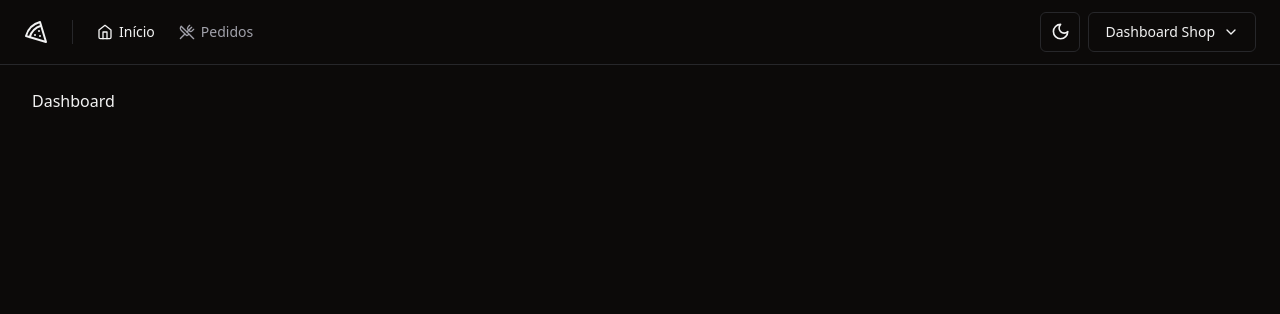
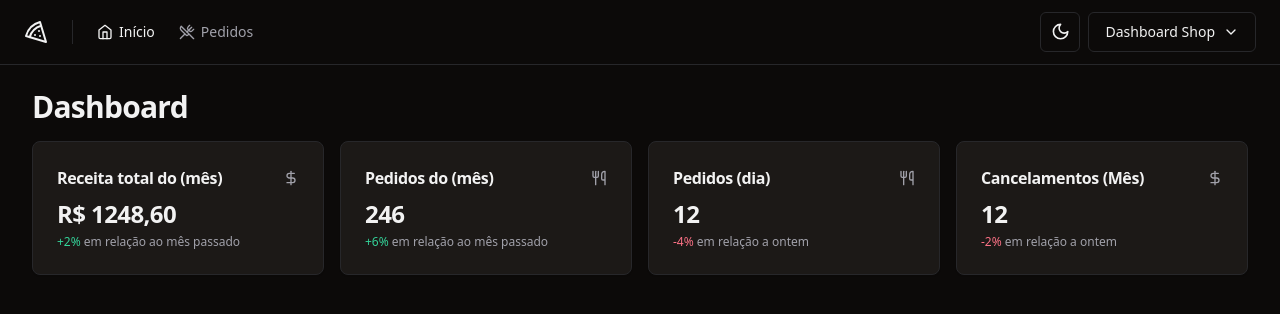
Before and after one commit to eleazar-nascimento/delivery-dashboard-web, a React (Vite) app: page / in a window 1280 px wide. Shown: the top 314 px of the page. Built offline with nearby package versions, Linux system fonts and the light colour scheme.

Commit message:
feat: implement static card status

```diff
--- /dev/null
+++ b/src/components/ui/card.tsx
@@ -0,0 +1,79 @@
+import * as React from 'react'
+
+import { cn } from '@/lib/utils'
+
+const Card = React.forwardRef<
+  HTMLDivElement,
+  React.HTMLAttributes<HTMLDivElement>
+>(({ className, ...props }, ref) => (
+  <div
+    ref={ref}
+    className={cn(
+      'rounded-lg border bg-card text-card-foreground shadow-sm',
+      className,
+    )}
+    {...props}
+  />
+))
+Card.displayName = 'Card'
+
+const CardHeader = React.forwardRef<
+  HTMLDivElement,
+  React.HTMLAttributes<HTMLDivElement>
+>(({ className, ...props }, ref) => (
+  <div
+    ref={ref}
+    className={cn('flex flex-col space-y-1.5 p-6', className)}
+    {...props}
+  />
+))
+CardHeader.displayName = 'CardHeader'
+
+const CardTitle = React.forwardRef<
+  HTMLParagraphElement,
+  React.HTMLAttributes<HTMLHeadingElement>
+>(({ className, ...props }, ref) => (
+  <h3
+    ref={ref}
+    className={cn(
+      'text-2xl font-semibold leading-none tracking-tight',
+      className,
+    )}
+    {...props}
+  />
+))
+CardTitle.displayName = 'CardTitle'
+
+const CardDescription = React.forwardRef<
+  HTMLParagraphElement,
+  React.HTMLAttributes<HTMLParagraphElement>
+>(({ className, ...props }, ref) => (
+  <p
+    ref={ref}
+    className={cn('text-sm text-muted-foreground', className)}
+    {...props}
+  />
+))
+CardDescription.displayName = 'CardDescription'
+
+const CardContent = React.forwardRef<
+  HTMLDivElement,
+  React.HTMLAttributes<HTMLDivElement>
+>(({ className, ...props }, ref) => (
+  <div ref={ref} className={cn('p-6 pt-0', className)} {...props} />
+))
+CardContent.displayName = 'CardContent'
+
+const CardFooter = React.forwardRef<
+  HTMLDivElement,
+  React.HTMLAttributes<HTMLDivElement>
+>(({ className, ...props }, ref) => (
+  <div
+    ref={ref}
+    className={cn('flex items-center p-6 pt-0', className)}
+    {...props}
+  />
+))
+CardFooter.displayName = 'CardFooter'
+
+export { Card, CardHeader, CardFooter, CardTitle, CardDescription, CardContent }
--- a/src/pages/app/dashboard.tsx
+++ /dev/null
@@ -1,10 +0,0 @@
-import { Helmet } from 'react-helmet-async'
-
-export function Dashboard() {
-  return (
-    <>
-      <Helmet title="Dashboard" />
-      <h1>Dashboard</h1>
-    </>
-  )
-}
--- /dev/null
+++ b/src/pages/app/dashboard/dashboard.tsx
@@ -0,0 +1,23 @@
+import { Helmet } from 'react-helmet-async'
+
+import { DayOrdersAmontCard } from './day-orders-amount-card'
+import { MonthCanceledOrdersAmontCard } from './month-canceled-amont-card'
+import { MonthOrdersAmountCard } from './month-orders-amount'
+import { MonthRevenueCard } from './month-revenue-card'
+
+export function Dashboard() {
+  return (
+    <>
+      <Helmet title="Dashboard" />
+      <div className="flex flex-col gap-4">
+        <h1 className="text-3xl font-bold tracking-tight">Dashboard</h1>
+        <div className="grid grid-cols-4 gap-4">
+          <MonthRevenueCard />
+          <MonthOrdersAmountCard />
+          <DayOrdersAmontCard />
+          <MonthCanceledOrdersAmontCard />
+        </div>
+      </div>
+    </>
+  )
+}
--- /dev/null
+++ b/src/pages/app/dashboard/day-orders-amount-card.tsx
@@ -0,0 +1,20 @@
+import { Utensils } from 'lucide-react'
+
+import { Card, CardContent, CardHeader, CardTitle } from '@/components/ui/card'
+export function DayOrdersAmontCard() {
+  return (
+    <Card>
+      <CardHeader className="flex-row items-center justify-between space-y-0 pb-2">
+        <CardTitle className="text-base font-semibold">Pedidos (dia)</CardTitle>
+        <Utensils className="h-4 w-4 text-muted-foreground" />
+      </CardHeader>
+      <CardContent className="space-y-1">
+        <span className="text-2xl font-bold tracking-tight">12</span>
+        <p className="text-xs text-muted-foreground">
+          <span className="text-rose-500 dark:text-rose-400">-4%</span> em
+          relação a ontem
+        </p>
+      </CardContent>
+    </Card>
+  )
+}
--- /dev/null
+++ b/src/pages/app/dashboard/month-canceled-amont-card.tsx
@@ -0,0 +1,22 @@
+import { DollarSign } from 'lucide-react'
+
+import { Card, CardContent, CardHeader, CardTitle } from '@/components/ui/card'
+export function MonthCanceledOrdersAmontCard() {
+  return (
+    <Card>
+      <CardHeader className="flex-row items-center justify-between space-y-0 pb-2">
+        <CardTitle className="text-base font-semibold">
+          Cancelamentos (Mês)
+        </CardTitle>
+        <DollarSign className="h-4 w-4 text-muted-foreground" />
+      </CardHeader>
+      <CardContent className="space-y-1">
+        <span className="text-2xl font-bold tracking-tight">12</span>
+        <p className="text-xs text-muted-foreground">
+          <span className="text-rose-500 dark:text-rose-400">-2%</span> em
+          relação a ontem
+        </p>
+      </CardContent>
+    </Card>
+  )
+}
--- /dev/null
+++ b/src/pages/app/dashboard/month-orders-amount.tsx
@@ -0,0 +1,23 @@
+import { Utensils } from 'lucide-react'
+
+import { Card, CardContent, CardHeader, CardTitle } from '@/components/ui/card'
+
+export function MonthOrdersAmountCard() {
+  return (
+    <Card>
+      <CardHeader className="flex-row items-center justify-between space-y-0 pb-2">
+        <CardTitle className="text-base font-semibold">
+          Pedidos do (mês)
+        </CardTitle>
+        <Utensils className="h-4 w-4 text-muted-foreground" />
+      </CardHeader>
+      <CardContent className="space-y-1">
+        <span className="text-2xl font-bold tracking-tight">246</span>
+        <p className="text-xs text-muted-foreground">
+          <span className="text-emerald-500 dark:text-emerald-400">+6%</span> em
+          relação ao mês passado
+        </p>
+      </CardContent>
+    </Card>
+  )
+}
--- /dev/null
+++ b/src/pages/app/dashboard/month-revenue-card.tsx
@@ -0,0 +1,23 @@
+import { DollarSign } from 'lucide-react'
+
+import { Card, CardContent, CardHeader, CardTitle } from '@/components/ui/card'
+
+export function MonthRevenueCard() {
+  return (
+    <Card>
+      <CardHeader className="flex-row items-center justify-between space-y-0 pb-2">
+        <CardTitle className="text-base font-semibold">
+          Receita total do (mês)
+        </CardTitle>
+        <DollarSign className="h-4 w-4 text-muted-foreground" />
+      </CardHeader>
+      <CardContent className="space-y-1">
+        <span className="text-2xl font-bold tracking-tight">R$ 1248,60</span>
+        <p className="text-xs text-muted-foreground">
+          <span className="text-emerald-500 dark:text-emerald-400">+2%</span> em
+          relação ao mês passado
+        </p>
+      </CardContent>
+    </Card>
+  )
+}
--- a/src/routes.tsx
+++ b/src/routes.tsx
@@ -2,7 +2,7 @@
 
 import { AppLayout } from './pages/_layouts/app'
 import { AuthLayout } from './pages/_layouts/auth'
-import { Dashboard } from './pages/app/dashboard'
+import { Dashboard } from './pages/app/dashboard/dashboard'
 import { Orders } from './pages/app/orders/orders'
 import { SignIn } from './pages/auth/sign-in'
 import { SignUp } from './pages/auth/sign-up'
```
Also changed, not shown: src/components/ui/dialog.tsx (+17 -17 lines).
